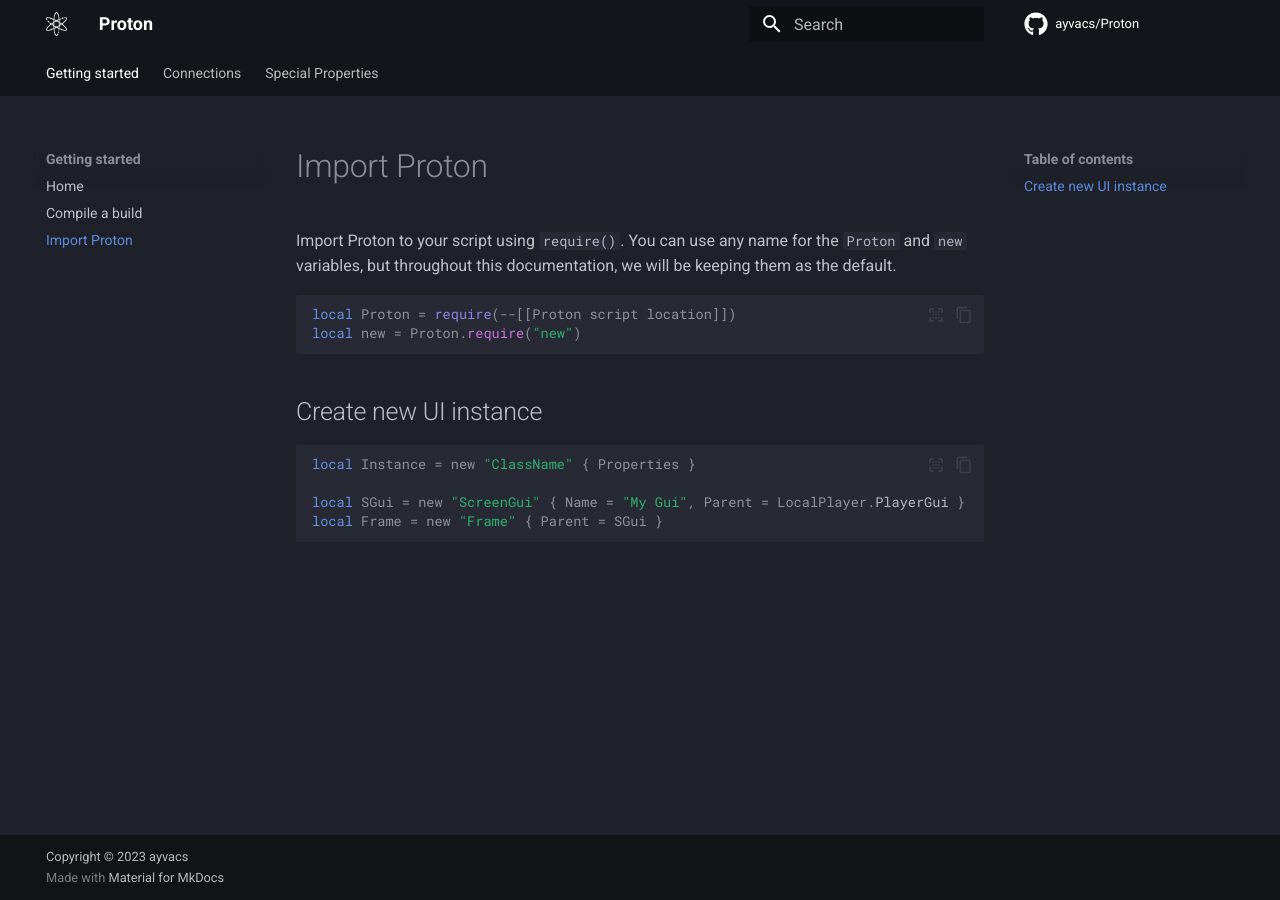
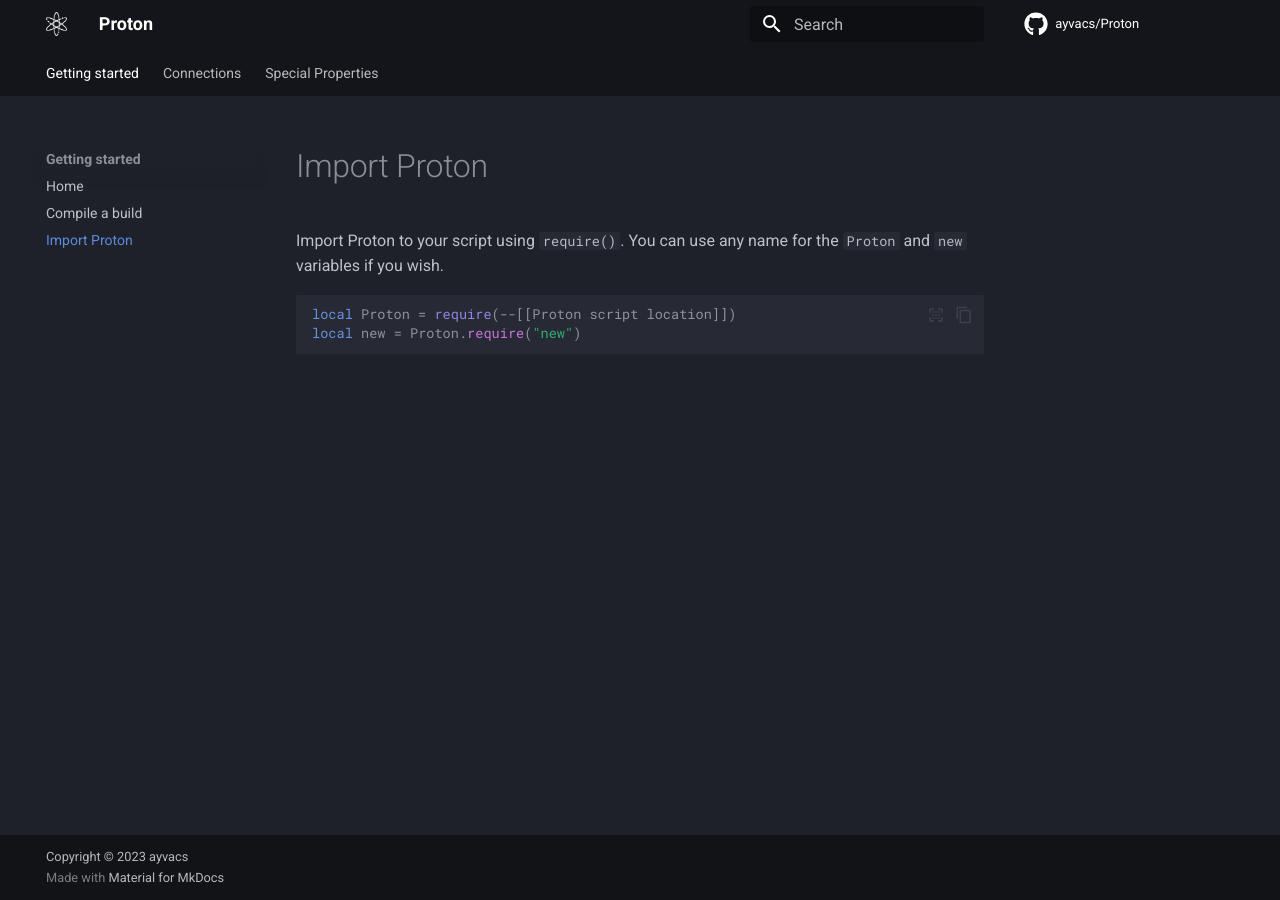
Before and after one commit to ayvacs/Proton, an MkDocs documentation site: the page built from docs/tutorial/import.md, in a window 1280 px wide. Built offline with MkDocs 1.6.1 and Material for MkDocs 9.7.7, drawn with Linux system fonts in a browser that asks for light colours; comment, search, counter and statistics services are not loaded.

Commit message:
some small improvements

````diff
--- a/docs/tutorial/import.md
+++ b/docs/tutorial/import.md
@@ -1,17 +1,8 @@
 # Import Proton
 
-Import Proton to your script using `require()`. You can use any name for the `Proton` and `new` variables, but throughout this documentation, we will be keeping them as the default.
+Import Proton to your script using `require()`. You can use any name for the `Proton` and `new` variables if you wish.
 
 ```lua
 local Proton = require(--[[Proton script location]])
 local new = Proton.require("new")
 ```
-
-## Create new UI instance
-
-```lua
-local Instance = new "ClassName" { Properties }
-
-local SGui = new "ScreenGui" { Name = "My Gui", Parent = LocalPlayer.PlayerGui }
-local Frame = new "Frame" { Parent = SGui }
-```
````
Also changed, not shown: docs/index.md (+2 -4 lines).
